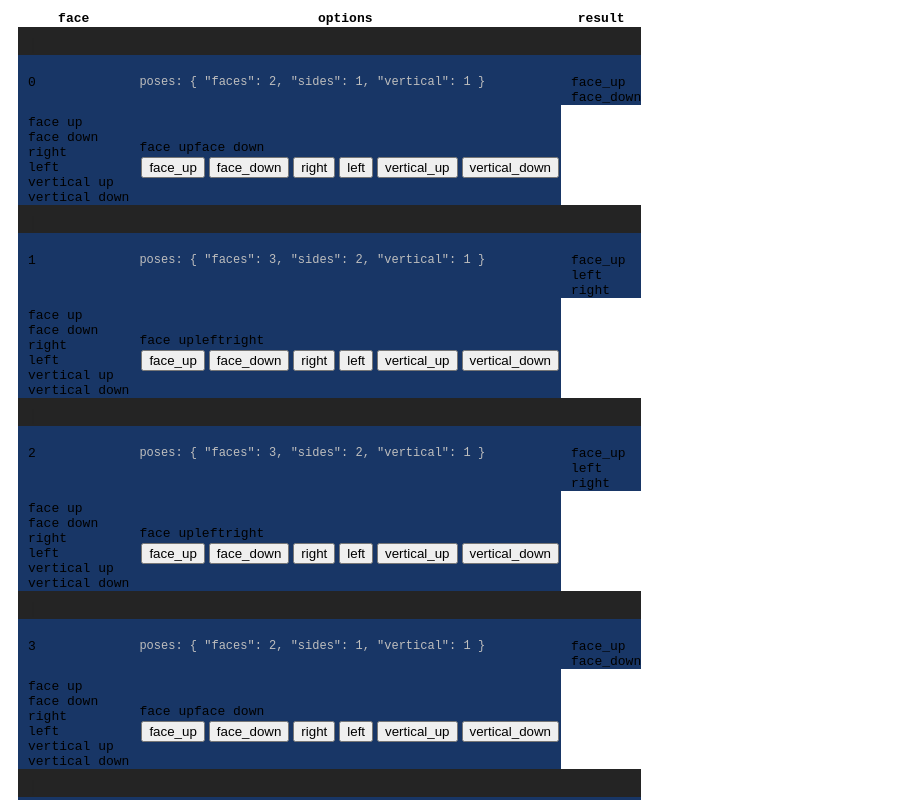
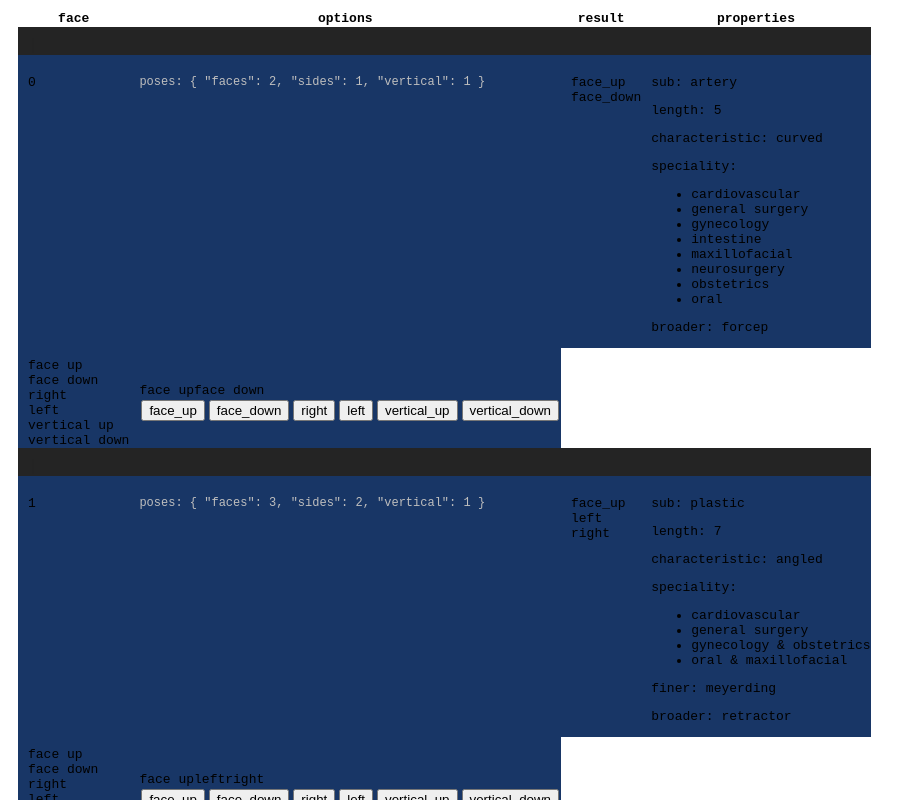
Before and after one commit to keithhillp/frontend_tech_test, a Vue app: page / in a window 1280 px wide. Shown: the top 800 px of the page, without its empty margins (0-916 px from the left). Built offline with nearby package versions, Linux system fonts and the light colour scheme; the HTML template or start-up script is replaced by a standard one.

Commit message:
Component (dev): Display item props
Display properties for each item in table

```diff
--- a/src/components/pose_test.vue
+++ b/src/components/pose_test.vue
@@ -19,15 +19,16 @@
     <th>face</th>
     <th>options</th>
     <th>result</th>
+    <th>properties</th>
 
     <template v-for="(item, idx) of proto">
 
       <tr class="title space">
-        <td colspan="3">{{ '|   ' }}</td>
+        <td colspan="4">{{ '|   ' }}</td>
       </tr>
 
       <tr class="title">
-        <td colspan="3">{{ item.scalpel_id }}</td>
+        <td colspan="4">{{ item.scalpel_id }}</td>
       </tr>
 
       <tr class="v_up">
@@ -37,6 +38,19 @@
         </td>
         <td>
           <div v-for="res of instrument_settings(item.settings)">{{ res }}</div>
+        </td>
+        <td class="props">
+          <p v-if="item.properties.sub">Sub: {{ item.properties.sub }}</p>
+          <p v-if="item.properties.length">Length: {{ item.properties.length }}</p>
+          <p v-if="item.properties.characteristic">Characteristic: {{ item.properties.characteristic }}</p>
+          <span v-if="item.properties.speciality">
+            <p>Speciality:</p>
+            <ul>
+              <li v-for="(speciality, idx) of item.properties.speciality">{{ speciality }}</li>
+            </ul>
+          </span>
+          <p v-if="item.properties.finer">Finer: {{ item.properties.finer }}</p>
+          <p v-if="item.properties.broader">Broader: {{ item.properties.broader }}</p>
         </td>
       </tr>
 
@@ -137,4 +151,8 @@
 .active
   background-color: #565ed8
 
+.props
+  p
+      margin-top: 0
+
 </style>
```
